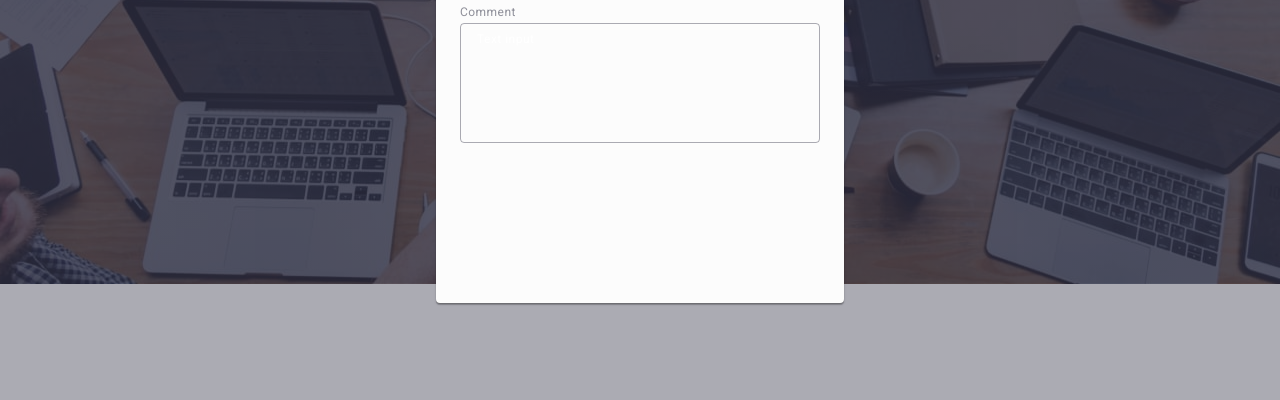
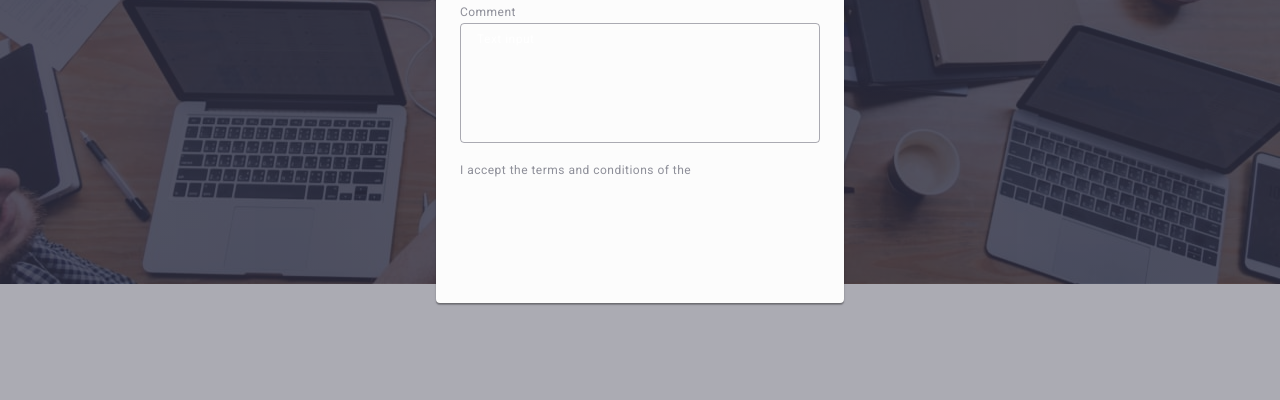
Before and after one commit to Louis-Severino-Romano/goit-markup-hw-06, a plain HTML site: page index.html in a window 1280 px wide. Both pictures are taken after a click on the button "Order Service". Shown: the part 389-789 px from the top of the page. Drawn offline with nearby package versions, Linux system fonts and the light colour scheme.

Commit message:
privacypolicy

```diff
--- a/css/styles.css
+++ b/css/styles.css
@@ -678,3 +678,10 @@ transition: fill 250ms cubic-bezier(0.4, 0, 0.2, 1);
 .modal-check{
   margin-bottom: 24px;
 }
+.label-privacy{
+  display: block;
+  font-size: 12px;
+  height: 1.17;
+  letter-spacing: 0.04em;
+  color:var(--modalcol);
+}
--- a/index.html
+++ b/index.html
@@ -638,6 +638,7 @@
           </div>
           <div class="modal-check">
             <input id="user-privacy" type="checkbox" value="true" name="user-privacy" class="user-privacy visually-hidden">
+            <label class="label-privacy">I accept the terms and conditions of the</label>
           </div>
 
         </form>
```
